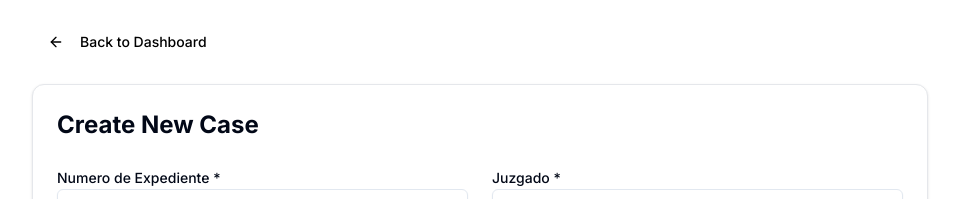
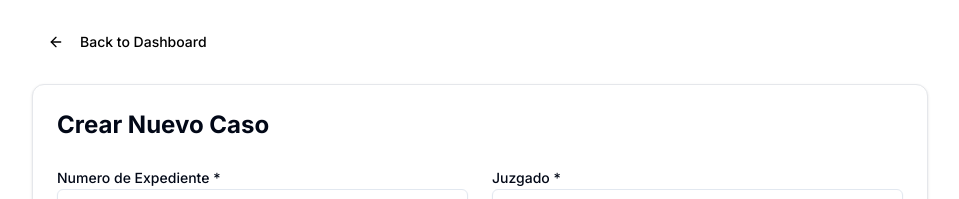
Before and after one commit to gonferreyra/auctioneers-website, a Next.js app in the folder client/: page /dashboard/cases/new in a window 1280 px wide. Shown: the top 199 px of the page, without its empty margins (160-1119 px from the left). Built offline with nearby package versions, Linux system fonts and the light colour scheme; no server answers.

Commit message:
change text to spanish

```diff
--- a/client/src/app/dashboard/cases/new/page.tsx
+++ b/client/src/app/dashboard/cases/new/page.tsx
@@ -8,9 +8,8 @@ export default function NewCasePage() {
     <div className="p-6">
       <div className="mx-auto max-w-4xl">
         <BackButton />
-
         <Card className="p-6">
-          <h1 className="mb-6 text-2xl font-bold">Create New Case</h1>
+          <h1 className="mb-6 text-2xl font-bold">Crear Nuevo Caso</h1>
           <NewCaseForm />
         </Card>
       </div>
```
